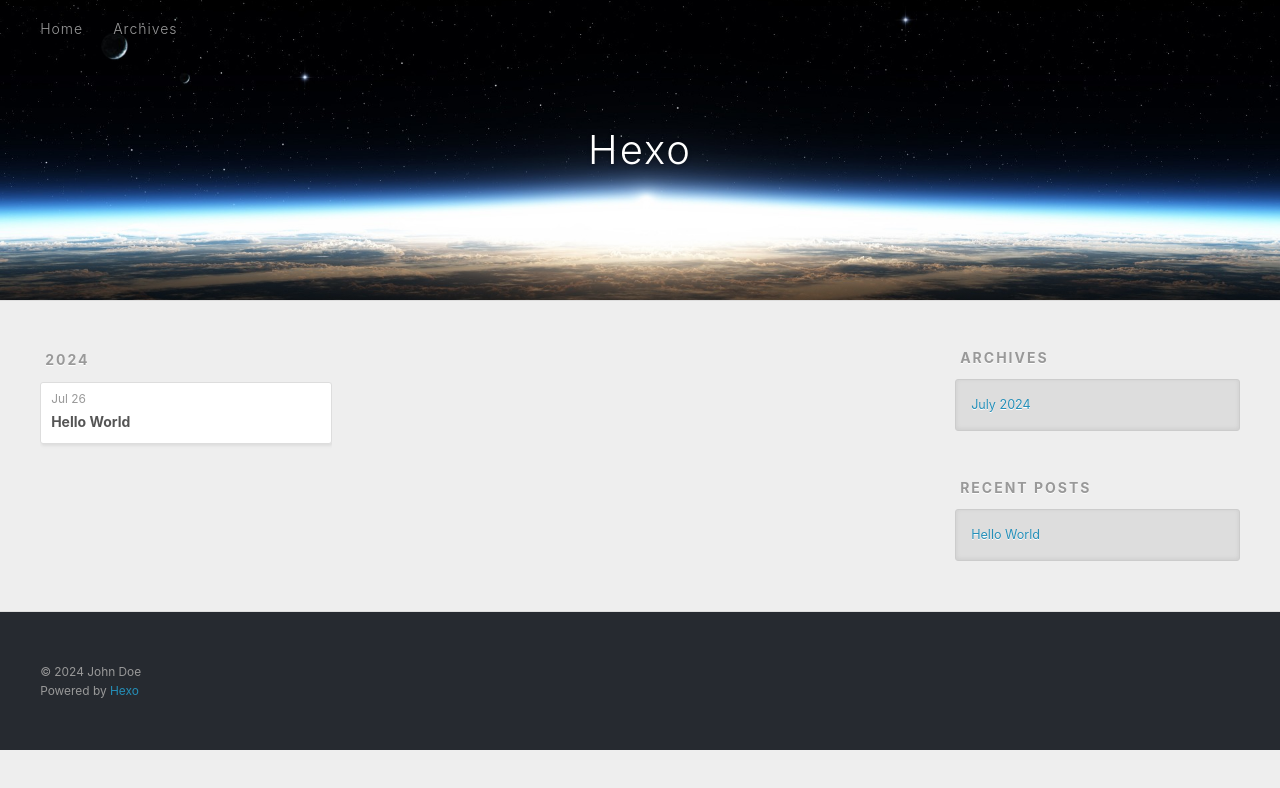
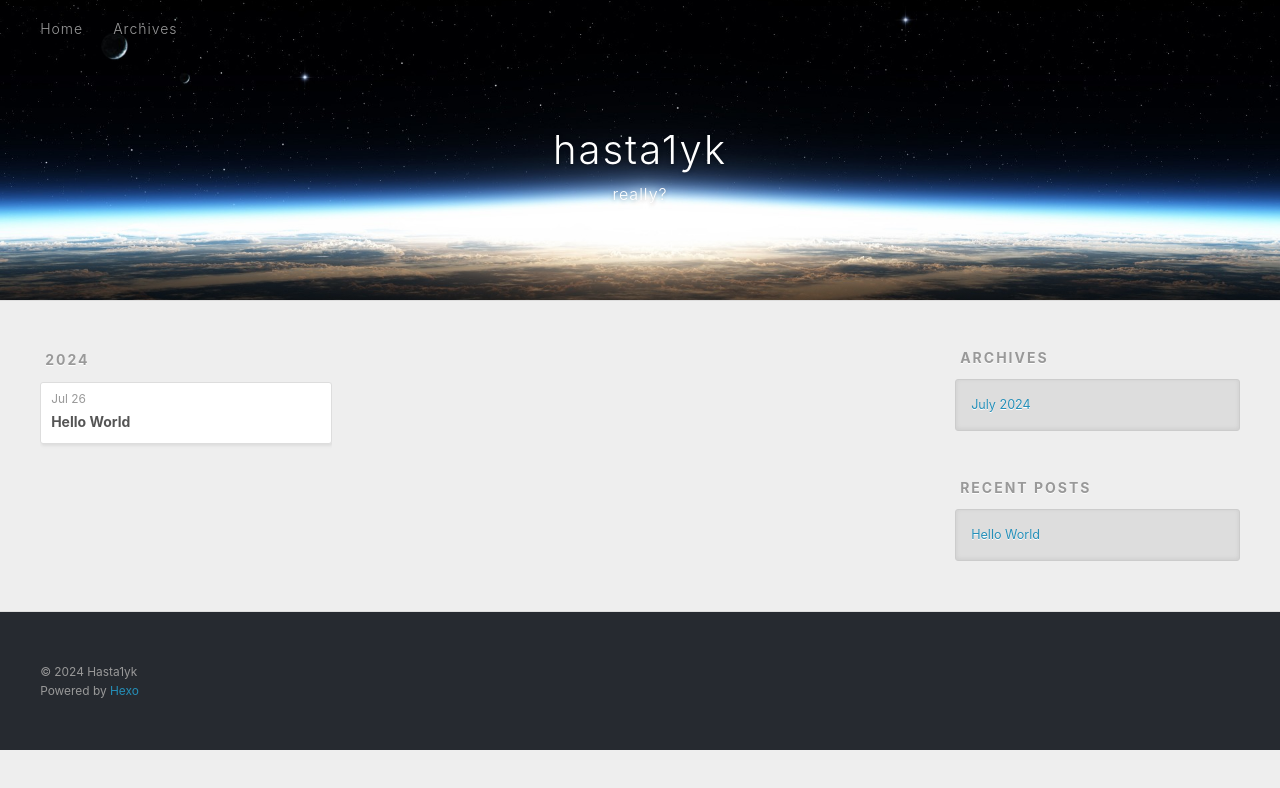
Before and after one commit to Divilos/hasta1yk.github.io, a plain HTML site: page archives/2024/07/index.html in a window 1280 px wide. Drawn offline with Linux system fonts and the light colour scheme.

Commit message:
Site updated: 2024-07-26 18:22:55

```diff
--- a/archives/2024/07/index.html
+++ b/archives/2024/07/index.html
@@ -4,17 +4,20 @@
   <meta charset="utf-8">
 
 
-  <title>Archives: 2024/7 | Hexo</title>
+  <title>Archives: 2024/7 | hasta1yk</title>
   <meta name="viewport" content="width=device-width, initial-scale=1, shrink-to-fit=no">
-  <meta property="og:type" content="website">
-<meta property="og:title" content="Hexo">
+  <meta name="description" content="just a test">
+<meta property="og:type" content="website">
+<meta property="og:title" content="hasta1yk">
 <meta property="og:url" content="http://example.com/archives/2024/07/index.html">
-<meta property="og:site_name" content="Hexo">
+<meta property="og:site_name" content="hasta1yk">
+<meta property="og:description" content="just a test">
 <meta property="og:locale" content="en_US">
-<meta property="article:author" content="John Doe">
+<meta property="article:author" content="Hasta1yk">
+<meta property="article:tag" content="try">
 <meta name="twitter:card" content="summary">
 
-    <link rel="alternate" href="/atom.xml" title="Hexo" type="application/atom+xml">
+    <link rel="alternate" href="/atom.xml" title="hasta1yk" type="application/atom+xml">
 
 
     <link rel="shortcut icon" href="/favicon.png">
@@ -39,8 +42,12 @@
   <div id="header-outer" class="outer">
     <div id="header-title" class="inner">
       <h1 id="logo-wrap">
-        <a href="/" id="logo">Hexo</a>
+        <a href="/" id="logo">hasta1yk</a>
       </h1>
+
+        <h2 id="subtitle-wrap">
+          <a href="/" id="subtitle">really?</a>
+        </h2>
 
     </div>
     <div id="header-inner" class="inner">
@@ -147,7 +154,7 @@
   <div class="outer">
     <div id="footer-info" class="inner">
 
-      &copy; 2024 John Doe<br>
+      &copy; 2024 Hasta1yk<br>
       Powered by <a href="https://hexo.io/" target="_blank">Hexo</a>
     </div>
   </div>
```
Also changed, not shown: 2024/07/26/hello-world/index.html (+11 -6 lines), archives/2024/index.html (+15 -8 lines), archives/index.html (+15 -8 lines), index.html (+15 -8 lines).
